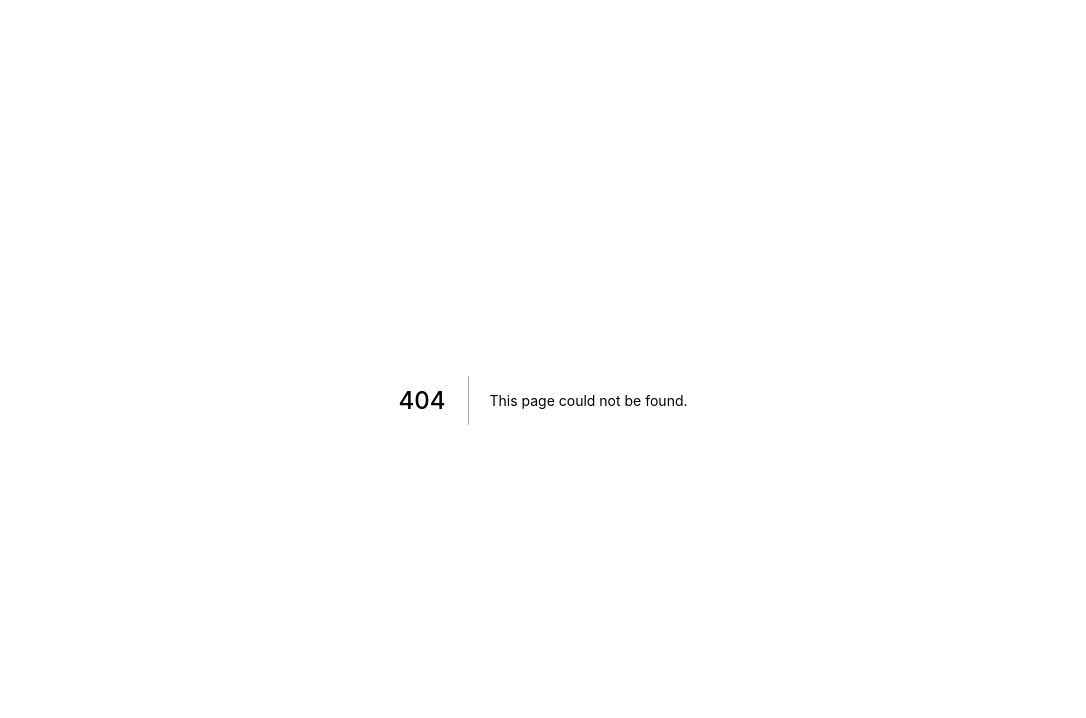
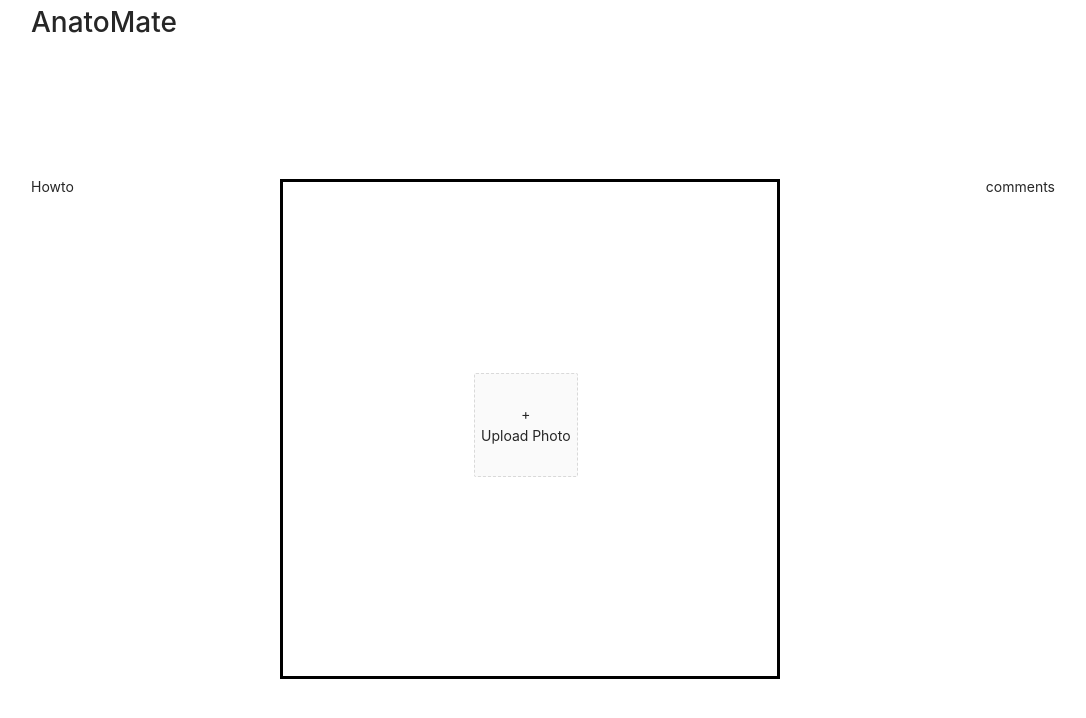
Before and after one commit to PanpanPianchoopat/AnatoMate, a Next.js app: page /analyse in a window 1280 px wide. Before the commit this address had no page. Shown: the top 718 px of the page, without its empty margins (97-1183 px from the left). Built offline with nearby package versions, Linux system fonts and the light colour scheme.

Commit message:
Create analyse page

```diff
--- /dev/null
+++ b/src/components/analyse/PictureProcessing/index.js
@@ -0,0 +1,49 @@
+import React, { useState, useRef } from "react";
+import { Upload } from "antd";
+import { PictureContainer, UploadedImage } from "./styled";
+
+const PictureProcessing = () => {
+  const [picture, setPicture] = useState(null);
+  const [finishUpload, setFinishUpload] = useState(false);
+  const imgRef = useRef();
+  const handleChange = (info) => {
+    if (info.file.status === "done") {
+      const reader = new FileReader();
+      reader.addEventListener("load", () => setPicture(reader.result));
+      reader.readAsDataURL(info.file.originFileObj);
+      setFinishUpload(true);
+    }
+  };
+  const handleNewUpload = () => {
+    setPicture(null);
+    setFinishUpload(false);
+  };
+
+  return (
+    <PictureContainer>
+      {!finishUpload && (
+        <Upload
+          listType="picture-card"
+          defaultFileList={picture}
+          showUploadList={false}
+          onChange={(info) => handleChange(info)}
+          maxCount={1}
+        >
+          +<br />
+          Upload Photo
+        </Upload>
+      )}
+
+      {picture && (
+        <UploadedImage
+          id="picture"
+          ref={imgRef}
+          src={picture}
+          onClick={handleNewUpload}
+        />
+      )}
+    </PictureContainer>
+  );
+};
+
+export default PictureProcessing;
--- /dev/null
+++ b/src/components/analyse/PictureProcessing/styled.js
@@ -0,0 +1,19 @@
+import styled from "styled-components";
+
+export const PictureContainer = styled.div`
+  width: 500px;
+  height: 500px;
+  border: 3px solid black;
+  display: flex;
+  text-align: center;
+  align-items: center;
+  margin: 3px 0;
+`;
+export const UploadedImage = styled.img`
+  width: 100%;
+  height: 100%;
+  max-width: 500px;
+  max-height: 500px;
+  object-fit: cover;
+  cursor: pointer;
+`;
--- a/src/pages/_app.js
+++ b/src/pages/_app.js
@@ -1,4 +1,5 @@
 import "../styles/global.css";
+import "antd/dist/antd.css";
 
 function MyApp({ Component, pageProps }) {
   return <Component {...pageProps} />;
--- /dev/null
+++ b/src/pages/analyse/index.js
@@ -0,0 +1,22 @@
+import React, { useState, useRef } from "react";
+import Container from "../../components/Container";
+import { SectionsContainer } from "./styled";
+import PictureProcessing from "../../components/Analyse/PictureProcessing";
+
+const Analyse = () => {
+  const imgRef = useRef();
+  return (
+    <Container>
+      <h1>AnatoMate</h1>
+      <SectionsContainer>
+        <div>Howto</div>
+
+        <PictureProcessing />
+
+        <div>comments</div>
+      </SectionsContainer>
+    </Container>
+  );
+};
+
+export default Analyse;
--- /dev/null
+++ b/src/pages/analyse/styled.js
@@ -0,0 +1,7 @@
+import styled from "styled-components";
+
+export const SectionsContainer = styled.div`
+  display: flex;
+  width: 100%;
+  justify-content: space-between;
+`;
--- a/src/pages/index.js
+++ b/src/pages/index.js
@@ -1,5 +1,4 @@
 import Head from "next/head";
-import "antd/dist/antd.css";
 import NavButton from "../components/NavButton";
 import Container from "../components/Container";
 import Button from "../components/Button";
```
